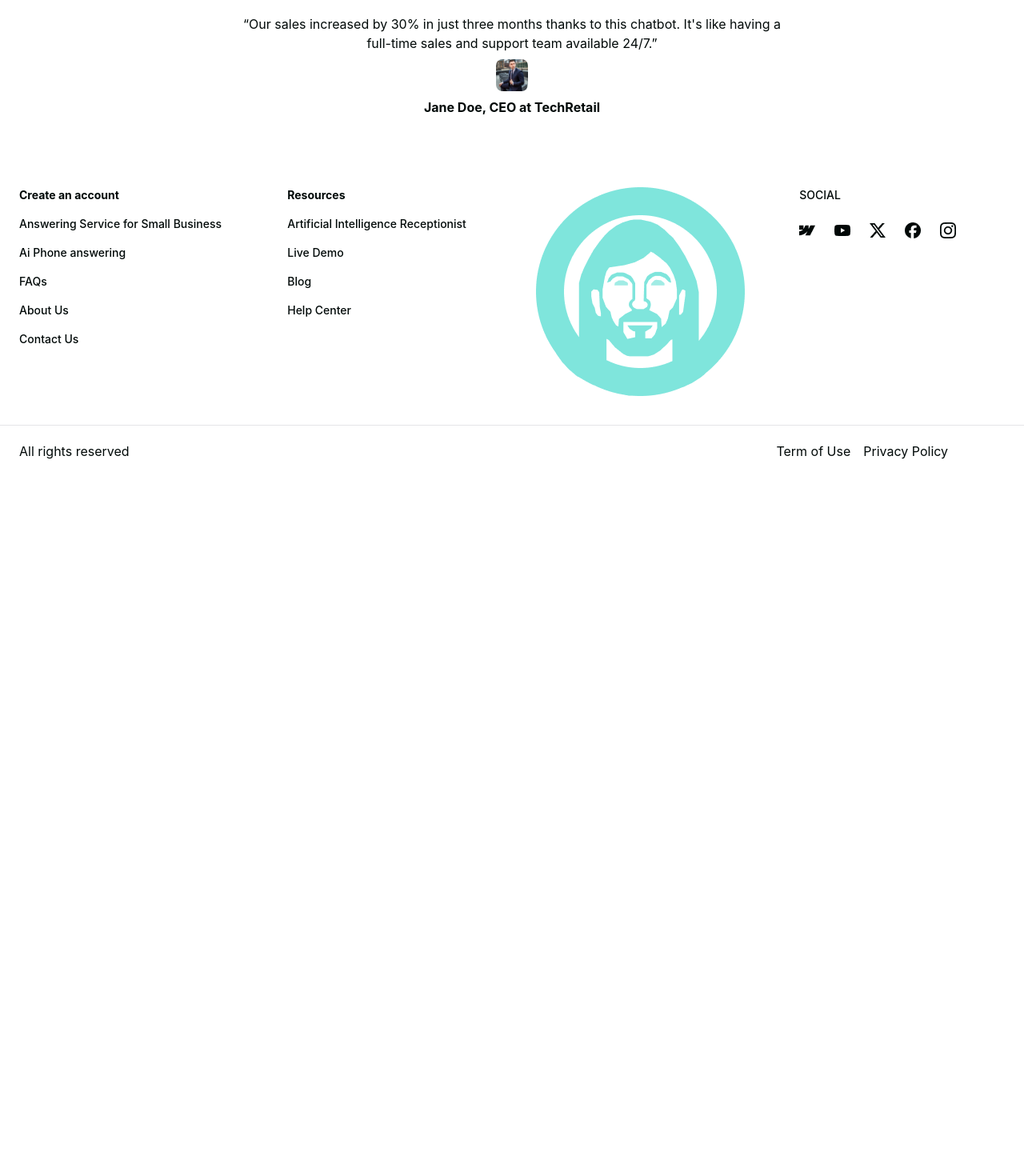
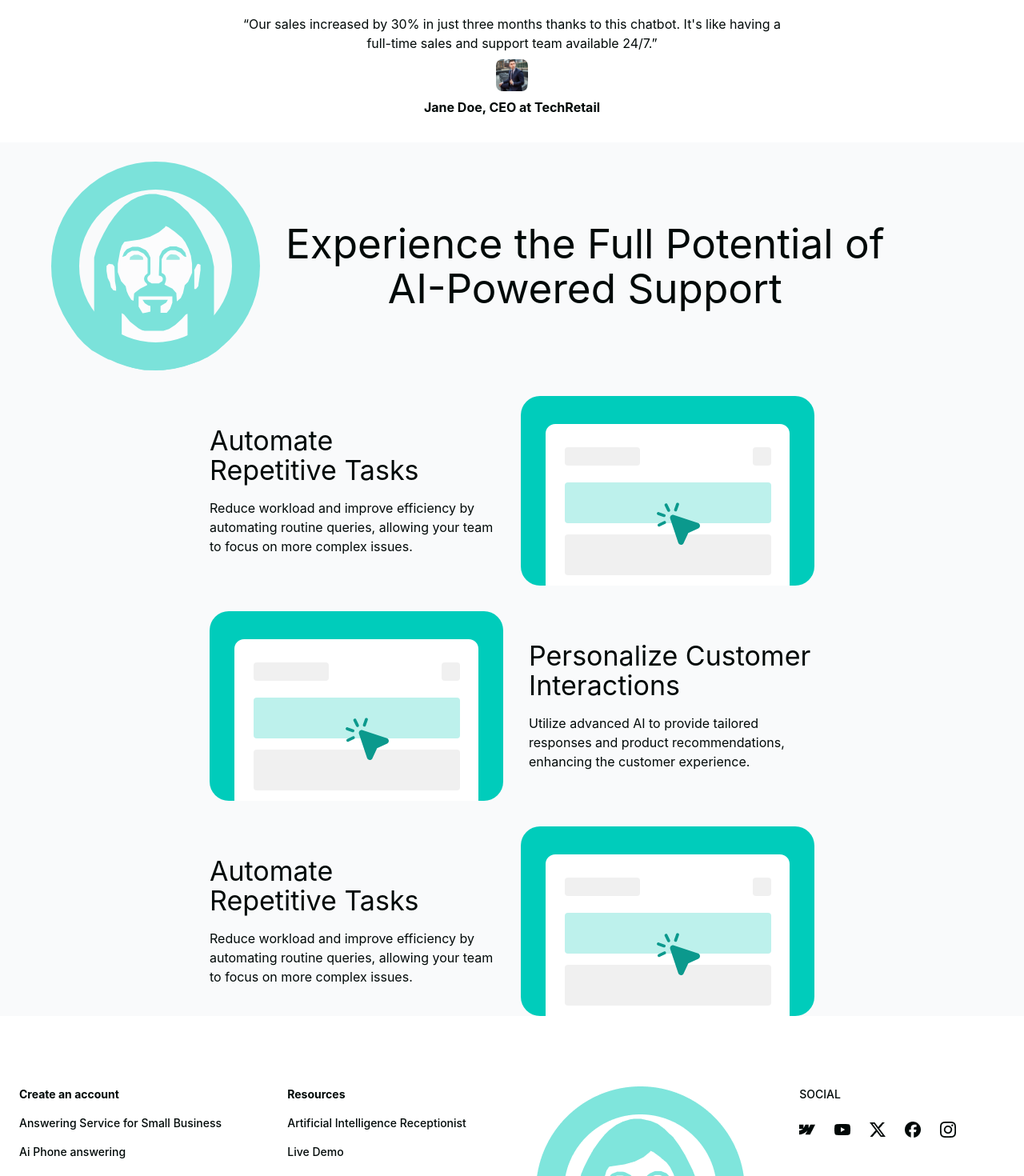
Before and after one commit to FaatehNaeem/SHOP-REP, a React (Vite) app: page / in a window 1280 px wide. Shown: the part 1567-3037 px from the top of the page at 80% size. Before the commit the page ends 2163 px from the top, so only its background shows below. Built offline with nearby package versions, Linux system fonts and the light colour scheme.

Commit message:
automation-section

```diff
--- a/src/App.tsx
+++ b/src/App.tsx
@@ -2,6 +2,7 @@ import Footer from "@/components/common/footer";
 import Header from "@/components/common/header";
 import HeroSection from "./sections/hero-section";
 import ServicesSection from "@/sections/services-section";
+import AutomationSection from "./sections/automation-section";
 
 export default function App() {
   return (
@@ -9,6 +10,7 @@ export default function App() {
       <Header />
       <HeroSection />
       <ServicesSection />
+      <AutomationSection/>
       <Footer />
     </div>
   );
--- a/src/index.css
+++ b/src/index.css
@@ -79,6 +79,7 @@ button:focus-visible {
 @layer base {
   :root {
     --background: 0 0%, 100%;
+    --background2: 210 17% 98%;
     --foreground: 171 78% 2%;
     --primary-foreground: 171 78% 2%; /*black*/
     --secondary-foreground: 175 100% 40%; /*aqua*/
--- /dev/null
+++ b/src/sections/automation-section.tsx
@@ -0,0 +1,70 @@
+
+export default function AutomationSection() {
+    return (
+      <div className="bg-background2 mt-8">
+        <div className="w-screen flex flex-row items-center pl-16 pt-6">
+          <img
+            src="automation-section-icon.svg"
+            alt=""
+            width={"261px"}
+            height={"261px"}
+          />
+          <div className="flex flex-col ml-8 items-center">
+            <h1>Experience the Full Potential of</h1>
+            <h1>AI-Powered Support</h1>
+          </div>
+        </div>
+
+        <div className="flex flex-row items-center justify-center gap-8 mt-8">
+          <div className="flex flex-col w-[357px]">
+            <h1 className="text-[34px]">Automate</h1>
+            <h1 className="text-[34px]">Repetitive Tasks</h1>
+            <p className="mt-4">
+              Reduce workload and improve efficiency by automating routine
+              queries, allowing your team to focus on more complex issues.
+            </p>
+          </div>
+          <img
+            src="automation-section-1.svg"
+            alt=""
+            width={"367px"}
+            height={"237px"}
+          />
+        </div>
+
+        <div className="flex flex-row items-center justify-center gap-8 mt-8">
+          <img
+            src="automation-section-1.svg"
+            alt=""
+            width={"367px"}
+            height={"237px"}
+          />
+          <div className="flex flex-col w-[357px]">
+            <h1 className="text-[34px]">Personalize Customer</h1>
+            <h1 className="text-[34px]">Interactions</h1>
+            <p className="mt-4">
+              Utilize advanced AI to provide tailored responses and product
+              recommendations, enhancing the customer experience.{" "}
+            </p>
+          </div>
+        </div>
+
+        <div className="flex flex-row items-center justify-center gap-8 mt-8">
+          <div className="flex flex-col w-[357px]">
+            <h1 className="text-[34px]">Automate</h1>
+            <h1 className="text-[34px]">Repetitive Tasks</h1>
+            <p className="mt-4">
+              Reduce workload and improve efficiency by automating routine
+              queries, allowing your team to focus on more complex issues.
+            </p>
+          </div>
+          <img
+            src="automation-section-1.svg"
+            alt=""
+            width={"367px"}
+            height={"237px"}
+          />
+        </div>
+      </div>
+    );
+}
--- a/tailwind.config.js
+++ b/tailwind.config.js
@@ -14,7 +14,8 @@ export default {
   			sm: 'calc(var(--radius) - 4px)'
   		},
   		colors: {
-  			background: 'hsl(var(--background))',
+				background: 'hsl(var(--background))',
+				background2: 'hsl(var(--background2))',
   			foreground: 'hsl(var(--foreground))',
   			card: {
   				DEFAULT: 'hsl(var(--card))',
```
Also changed, not shown: public/automation-section-1.svg (added), public/automation-section-icon.svg (added).
